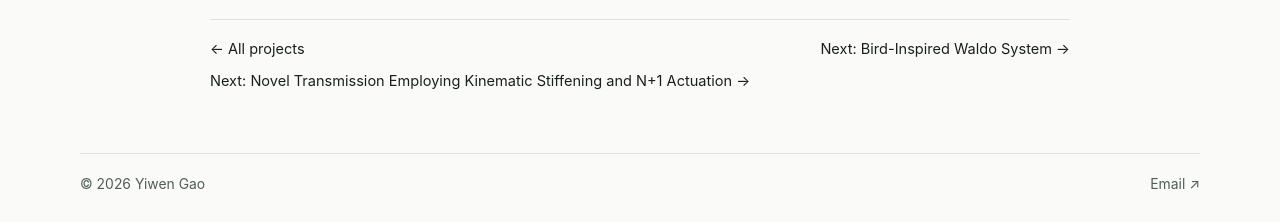
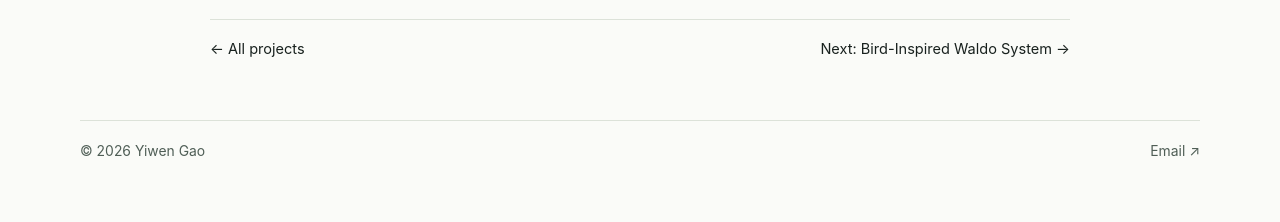
Before and after one commit to gyiwen618/gyiwen618.github.io, a plain HTML site: page bearing-test-rig.html in a window 1280 px wide. Shown: the part 3852-4074 px from the top of the page. After the commit the page ends 4042 px from the top, so only its background shows below. Drawn offline with Linux system fonts and the light colour scheme.

Commit message:
Fix duplicate next link on thesis page
Removed link to 'Novel Transmission Employing Kinematic Stiffening and N+1 Actuation'.

```diff
--- a/bearing-test-rig.html
+++ b/bearing-test-rig.html
@@ -55,7 +55,6 @@
     <div class="project-next">
       <a href="index.html">← All projects</a>
       <a href="bird-waldo.html">Next: Bird-Inspired Waldo System →</a>
-      <a href="variable-stiffness.html">Next: Novel Transmission Employing Kinematic Stiffening and N+1 Actuation →</a>
     </div>
   </article></main>
   <footer class="wrap footer"><span>© 2026 Yiwen Gao</span><a href="mailto:gyiwen618@gmail.com">Email <span aria-hidden="true">↗</span></a></footer>
```
